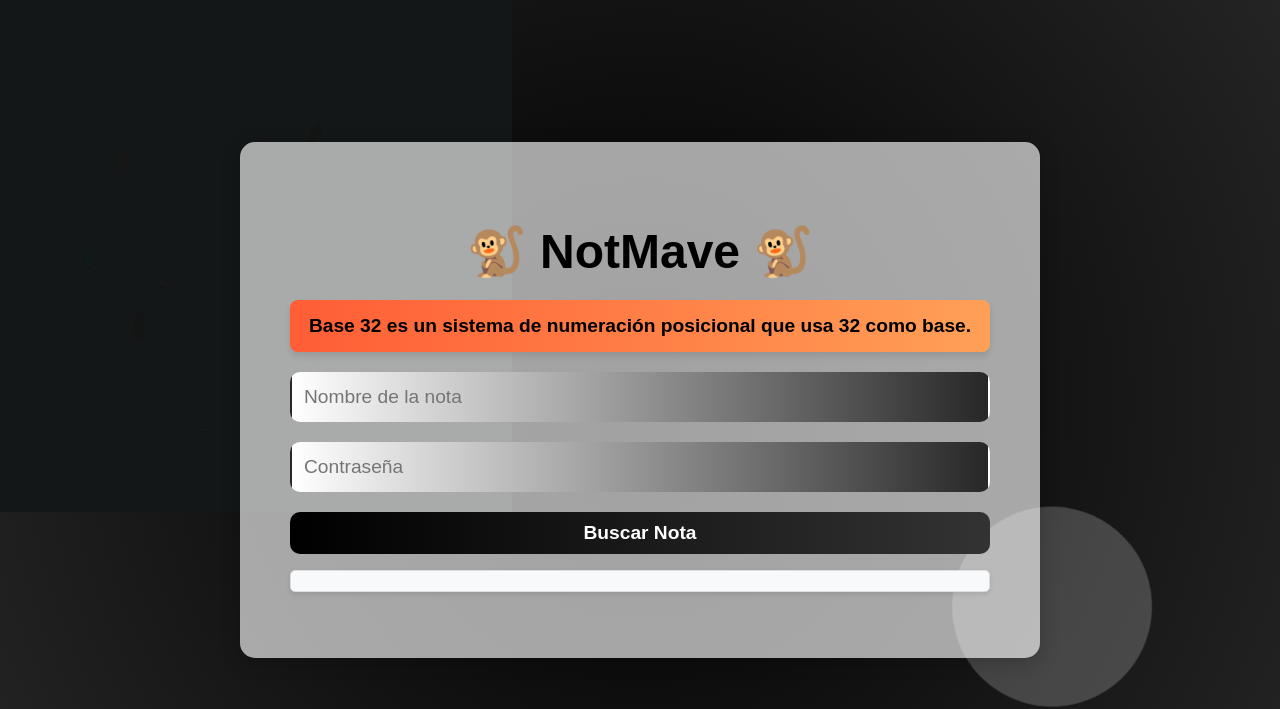
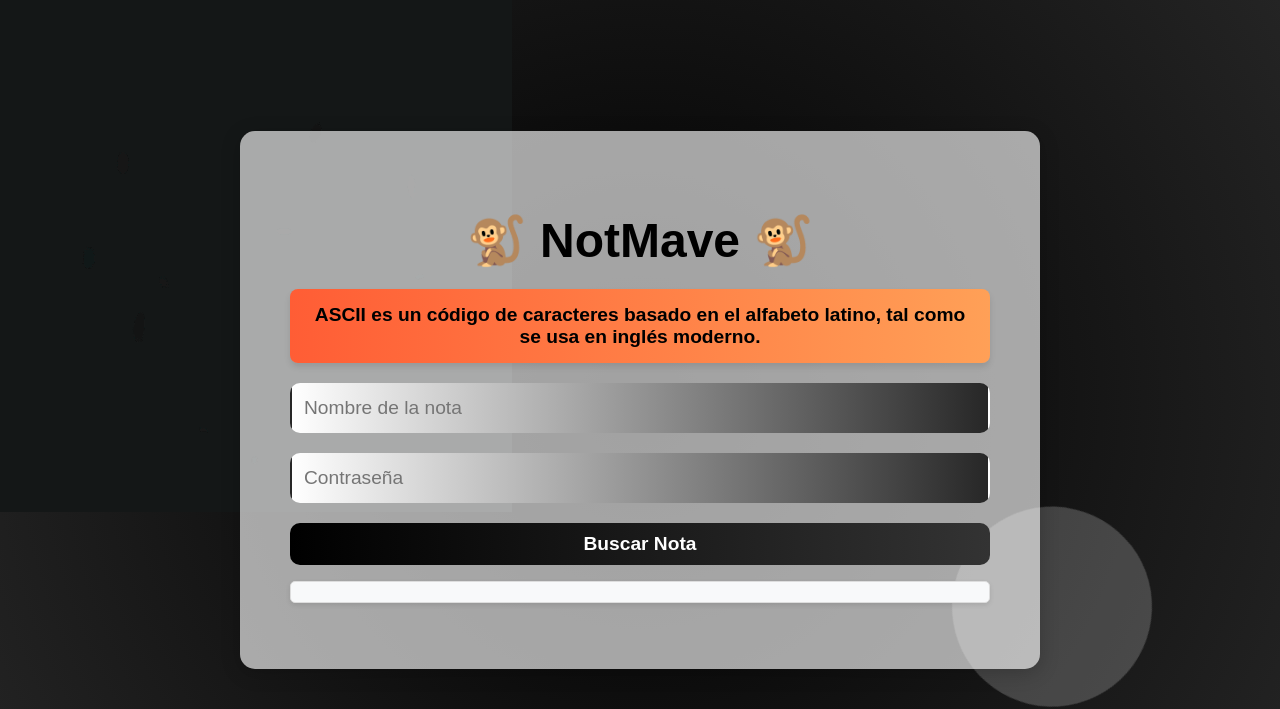
Before and after one commit to HanzMaverick/NotasMave, a Flask app: page / in a window 1280 px wide. Shown: the top 709 px of the page. Run offline with Flask 3, Linux system fonts and the light colour scheme; some libraries are stand-ins or nearby versions.

Commit message:
juego 12May

```diff
--- a/templates/search.html
+++ b/templates/search.html
@@ -129,7 +129,7 @@
 
     <!-- Carrusel de textos -->
     <div id="carousel" class="carousel">
-      <div class="carousel-item active"> Base 32 es un sistema de numeración posicional que usa 32 como base.</div>
+      <div class="carousel-item active"> ASCII es un código de caracteres basado en el alfabeto latino, tal como se usa en inglés moderno.</div>
       <div class="carousel-item" id="btcPriceSlide">💲 Cargando precio de Bitcoin...</div>
       <div class="carousel-item" id="btcVolumeSlide">📊 Cargando volumen de transacciones...</div>
       <div class="carousel-item" id="btcHashrateSlide">⚡ Cargando hashrate de la red...</div>
```
Also changed, not shown: instance/notes.db.
